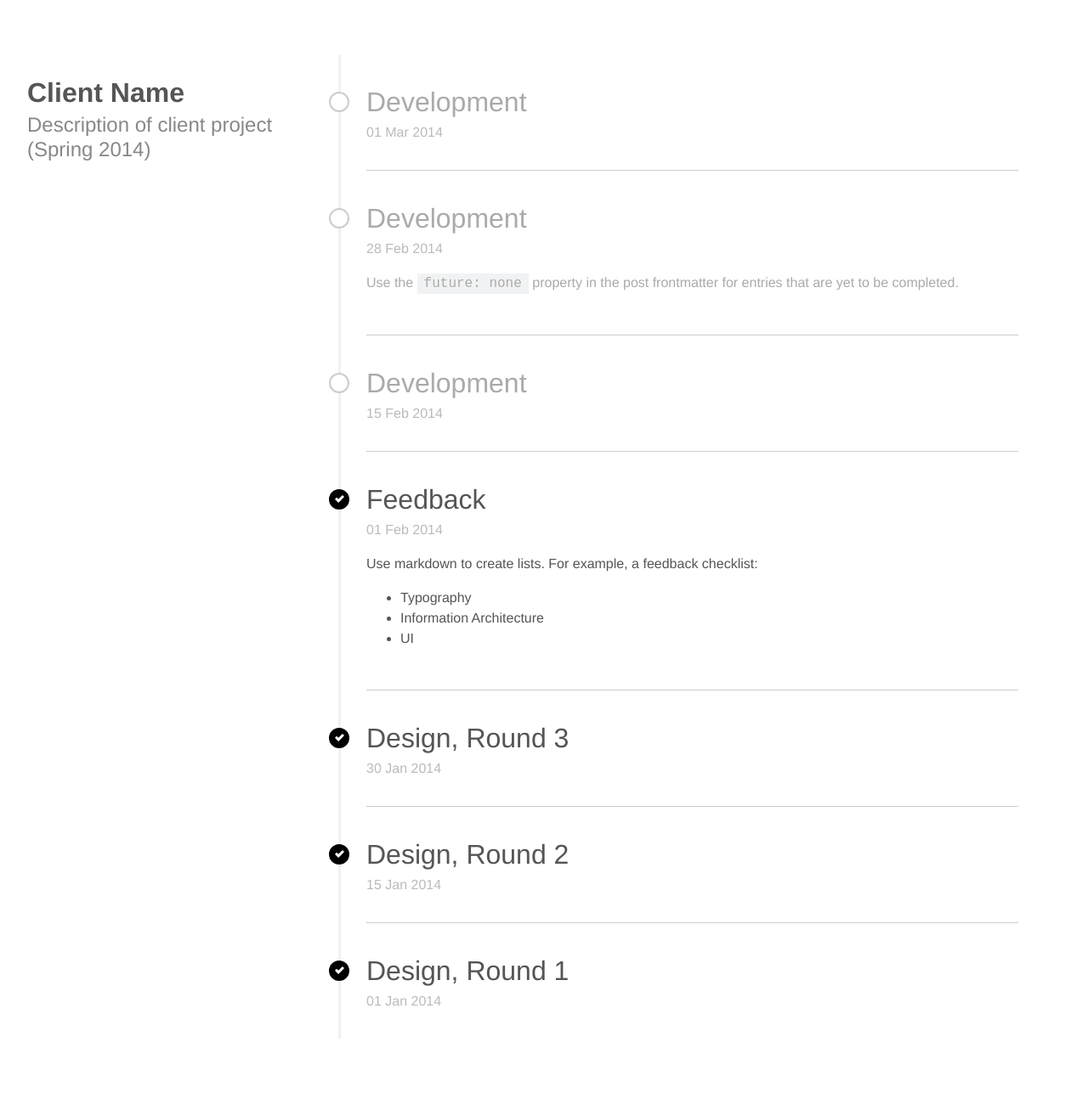
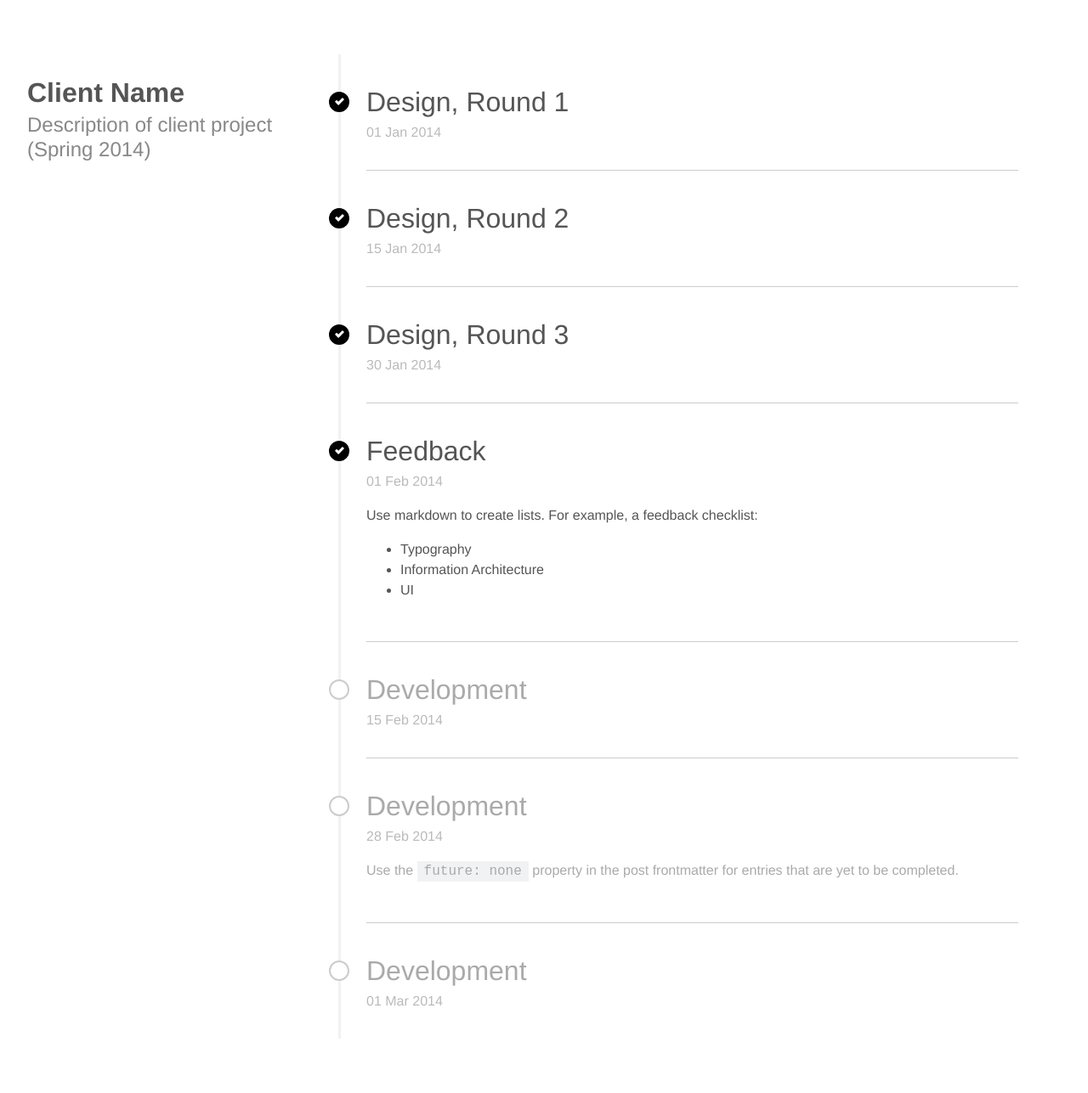
Before and after one commit to julie-ng/jekyll-hub-template, a Jekyll site: the page built from index.html, in a window 1280 px wide. Shown: the whole page at 85% size. Built offline with Jekyll 4.4.1, drawn with Linux system fonts in a browser that asks for light colours; Markdown is read by kramdown in place of the engine named in the settings.

Commit message:
Sorted dates so that the first stage of the project displays first

```diff
--- a/index.html
+++ b/index.html
@@ -4,11 +4,12 @@ title: Project Hub Jekyll Template
 ---
 
 <section class="entries">
-  {% for post in site.posts %}
-    <article class="entry{% if post.future %} is-future{% endif %}">
-      <h1 class="entry-title">{{ post.title }}</h1>
-      <p class="entry-date">{{ post.date | date_to_string}}</p>
-      {{ post.content }}
+  {% assign sorted = (site.posts | sort: 'date') | sort %}
+  {% for item in sorted %}
+    <article class="entry{% if item.future %} is-future{% endif %}">
+      <h1 class="entry-title">{{ item.title }}</h1>
+      <p class="entry-date">{{ item.date | date_to_string}}</p>
+      {{ item.content }}
     </article>
   {% endfor %}
 </section>
```
